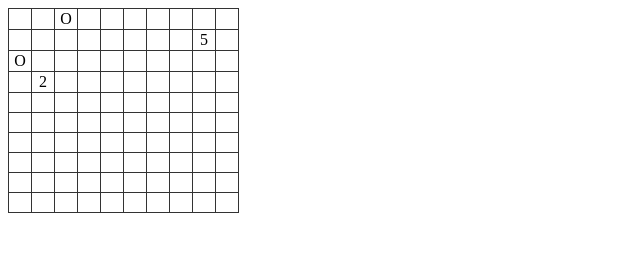
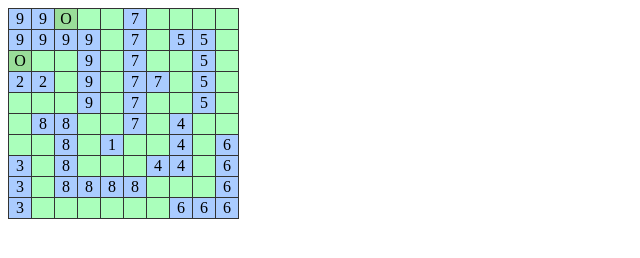
Before and after one commit to IgorNadj/snake-egg, a plain HTML site: page index.html in a window 1280 px wide. Shown: the whole page, without its empty margins (0-640 px from the left). Drawn offline with Linux system fonts and the light colour scheme.

Commit message:
Pretty render, first solution

```diff
--- a/index.css
+++ b/index.css
@@ -11,3 +11,12 @@
 	border: 1px solid #333;
 	text-align: center;
 }
+#grid .water {
+	background-color: #acf;
+}
+#grid .snake {
+	background-color: #afb;
+}
+#grid .egg {
+	background-color: #9d9;
+}
--- a/index.js
+++ b/index.js
@@ -1,4 +1,5 @@
 const EGG = 'EGG';
+const SNAKE = 'SNAKE';
 
 const initial = [
 	[null, null, EGG,  null, null, null, null, null, null, null],
@@ -13,35 +14,67 @@ const initial = [
 	[null, null, null, null, null, null, null, null, null, null],
 ];
 
-render(initial, []);
+const solution = [
+	[9, 9, null, SNAKE, SNAKE, 7, SNAKE, SNAKE, SNAKE, SNAKE],
+	[9, 9, 9, 9, SNAKE, 7, SNAKE, 5, 5, SNAKE],
+	[null, SNAKE, SNAKE, 9, SNAKE, 7, SNAKE, SNAKE, 5, SNAKE],
+	[2, 2, SNAKE, 9, SNAKE, 7, 7, SNAKE, 5, SNAKE],
+	[SNAKE, SNAKE, SNAKE, 9, SNAKE, 7, SNAKE, SNAKE, 5, SNAKE],
+	[SNAKE, 8, 8, SNAKE, SNAKE, 7, SNAKE, 4, SNAKE, SNAKE],
+	[SNAKE, SNAKE, 8, SNAKE, 1, SNAKE, SNAKE, 4, SNAKE, 6],
+	[3, SNAKE, 8, SNAKE, SNAKE, SNAKE, 4, 4, SNAKE, 6],
+	[3, SNAKE, 8, 8, 8, 8, SNAKE, SNAKE, SNAKE, 6],
+	[3, SNAKE, SNAKE, SNAKE, SNAKE, SNAKE, SNAKE, 6, 6, 6],
+];
+
+render(combine(initial, solution));
 
 
-function check(initial, solution) {
-	const combined = {...solution, ...initial}; // merge initial on top so we don't allow overriding the initial
+function check(solution) {
 	return true; // stub
 }
 
-function render(initial, solution) {
-	const combined = {...solution, ...initial}; // merge initial on top so we don't allow overriding the initial
+function render(solution) {
+	const combined = {...solution, ...initial};
 	const gridEl = document.getElementById('grid');
 	let newHtml = '<table>';
 	for (let row = 1; row <= 10; row++) {
 		newHtml += '<tr>';
 		for (let col = 1; col <= 10; col++) {
-			newHtml += '<td class="cell">';
+			let cellContent = ""
+			let cellClass = "cell ";
 			switch (combined[row-1][col-1]) {
 				case null:
-					newHtml += '';
+					cellContent = '';
+					cellClass += "empty";
 					break;
 				case EGG:
-					newHtml += 'O';
+					cellContent = 'O';
+					cellClass += "egg"
+					break;
+				case SNAKE:
+					cellClass += "snake";
 					break;
 				default:
-					newHtml += combined[row-1][col-1];
+					cellClass = "water";
+					cellContent = combined[row-1][col-1];
 			}
-			newHtml += '</td>';
+			newHtml += '<td class="' + cellClass + '">' + cellContent + '</td>';
 		}
 		newHtml += '</tr>';
 	}
 	gridEl.innerHTML = newHtml;
 }
+
+function combine(initial, solution) {
+	// merge initial on top so we don't override the initial
+	const combined = initial;
+	for (let row = 1; row <= 10; row++) {
+		for (let col = 1; col <= 10; col++) {
+			if (initial[row-1][col-1] === null) {
+				combined[row-1][col-1] = solution[row-1][col-1];
+			}
+		}
+	}
+	return combined;
+}
```
